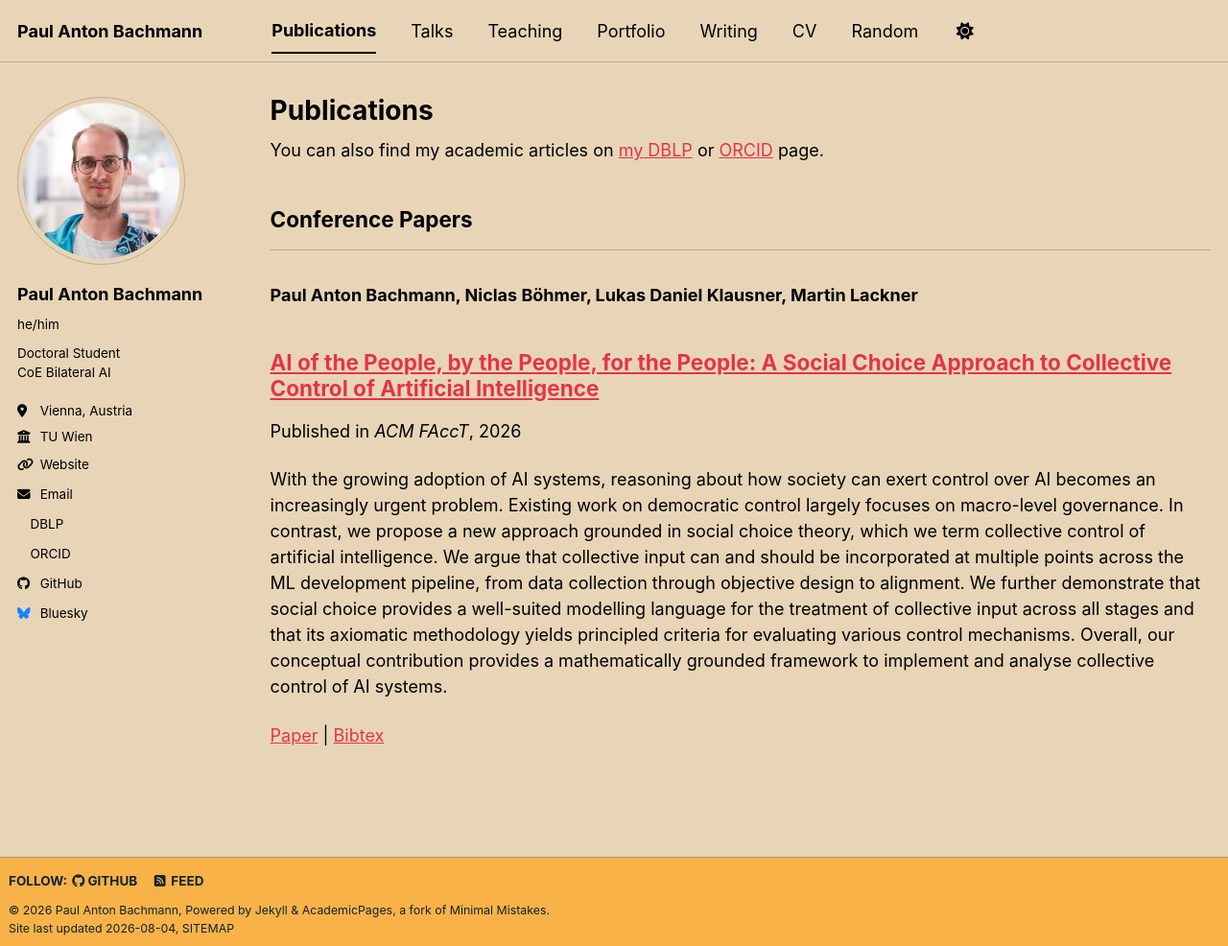
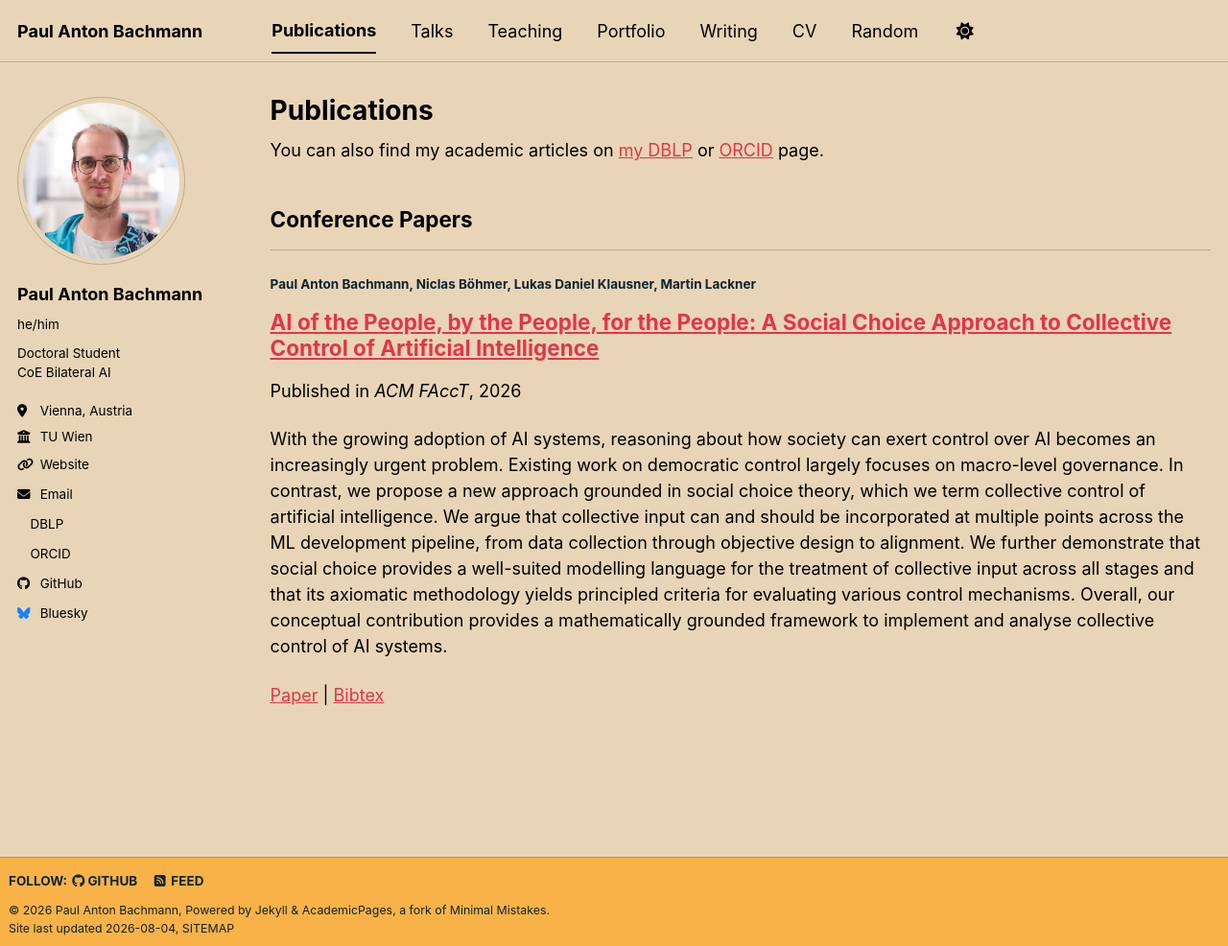
Before and after one commit to pabachmann/pabachmann.github.io, a Jekyll site: the page built from _pages/publications.html, in a window 1280 px wide and 986 px high. Shown: the whole window at 96% size. Built offline with Jekyll 4.4.1, drawn with Linux system fonts in a browser that asks for light colours; a style sheet for code colours, icons or effects is not loaded.

Commit message:
Update _archive.scss

```diff
--- a/_sass/layout/_archive.scss
+++ b/_sass/layout/_archive.scss
@@ -107,6 +107,15 @@
   }
 }
 
+.page__authors {
+  margin-bottom: 0.25em;
+  font-size: $type-size-6;
+  color: var(--global-text-color-light);
+}
+
+.archive__item-title {
+  margin-top: 0.25em;
+}
 
 /*
    Grid view
```
